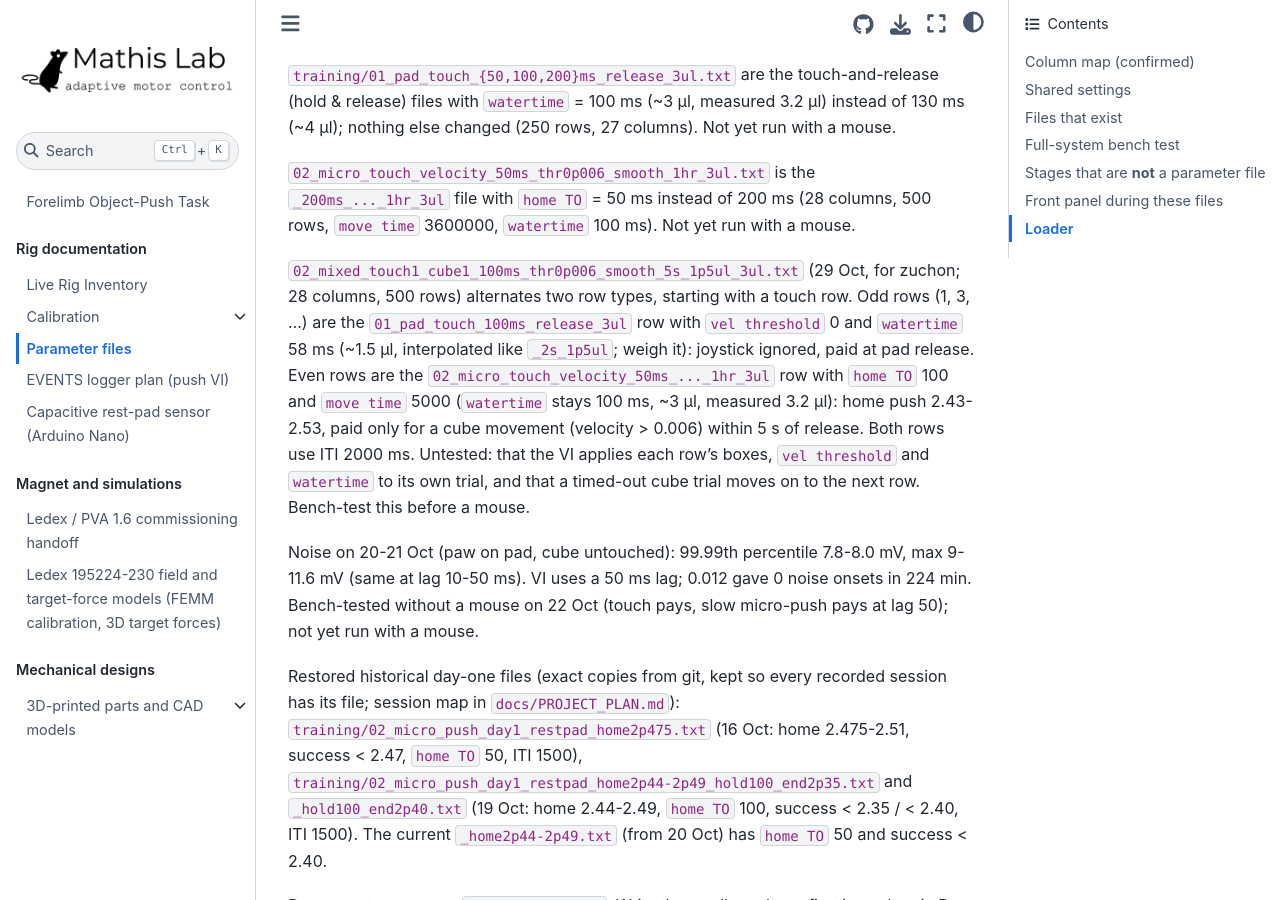
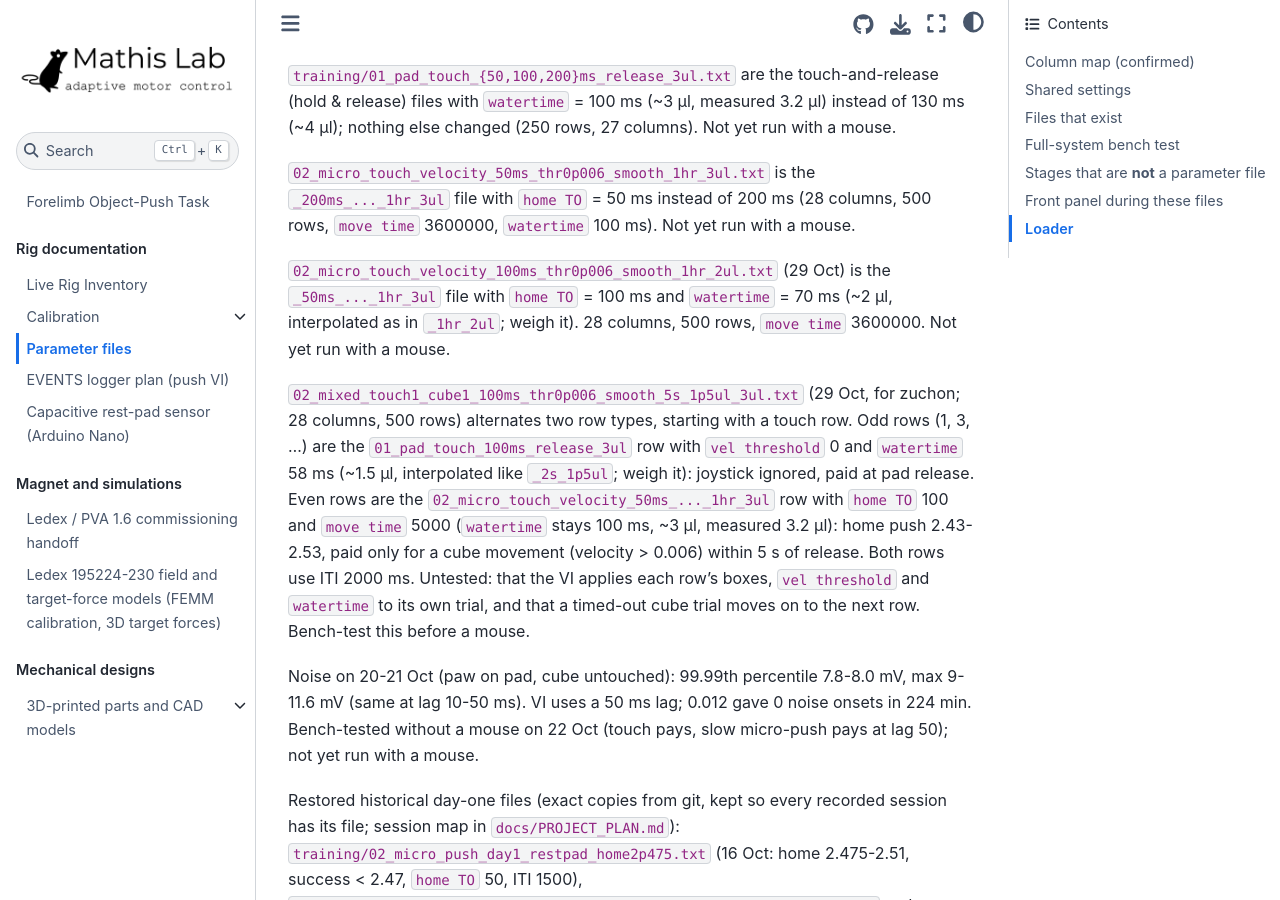
Before and after one commit to AdaptiveMotorControlLab/JoystickPushTask, a Jupyter Book: the page built from parameters/README.md, in a window 1280 px wide and 900 px high, scrolled down 2355 px. Built offline with Jupyter Book 1.0.4 settings and Sphinx 7.4.7 and the Sphinx Book theme 1.1.4, drawn with Linux system fonts in a browser that asks for light colours.

Commit message:
Add 100 ms home TO, 2 ul velocity-mode parameter file.

```diff
--- a/parameters/README.md
+++ b/parameters/README.md
@@ -48,6 +48,8 @@ Velocity-mode files (28 columns): `training/02_micro_touch_velocity_200ms_thr0p0
 `training/01_pad_touch_{50,100,200}ms_release_3ul.txt` are the touch-and-release (hold & release) files with `watertime` = 100 ms (~3 µl, measured 3.2 µl) instead of 130 ms (~4 µl); nothing else changed (250 rows, 27 columns). Not yet run with a mouse.
 
 `02_micro_touch_velocity_50ms_thr0p006_smooth_1hr_3ul.txt` is the `_200ms_..._1hr_3ul` file with `home TO` = 50 ms instead of 200 ms (28 columns, 500 rows, `move time` 3600000, `watertime` 100 ms). Not yet run with a mouse.
+
+`02_micro_touch_velocity_100ms_thr0p006_smooth_1hr_2ul.txt` (29 Oct) is the `_50ms_..._1hr_3ul` file with `home TO` = 100 ms and `watertime` = 70 ms (~2 µl, interpolated as in `_1hr_2ul`; weigh it). 28 columns, 500 rows, `move time` 3600000. Not yet run with a mouse.
 
 `02_mixed_touch1_cube1_100ms_thr0p006_smooth_5s_1p5ul_3ul.txt` (29 Oct, for zuchon; 28 columns, 500 rows) alternates two row types, starting with a touch row.
 Odd rows (1, 3, ...) are the `01_pad_touch_100ms_release_3ul` row with `vel threshold` 0 and `watertime` 58 ms (~1.5 µl, interpolated like `_2s_1p5ul`; weigh it): joystick ignored, paid at pad release.
```
Also changed, not shown: 1 other file.
